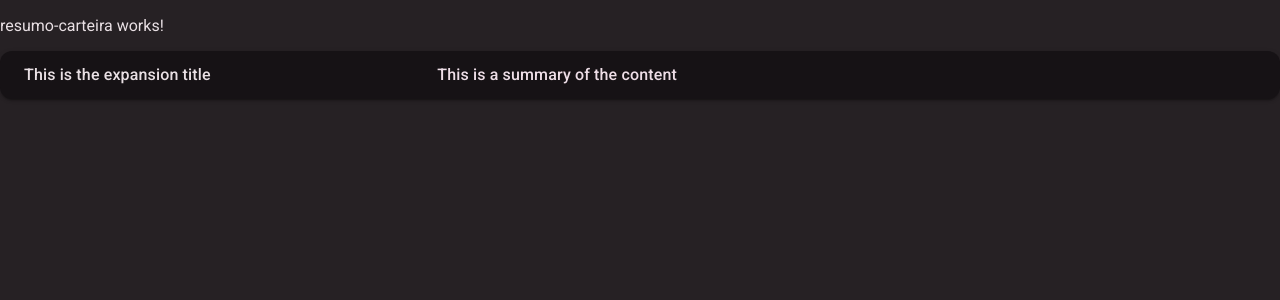
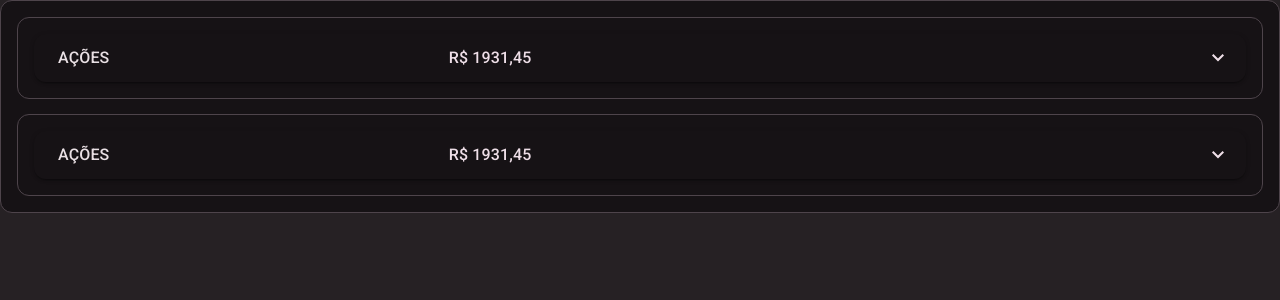
Before and after one commit to beritcarvalho/CarteiraBalanceada.Web, an Angular app in the folder CarteiraBalanceada.Web/: page / in a window 1280 px wide. Shown: the top 300 px of the page. Built offline with nearby package versions, Linux system fonts and the light colour scheme.

Commit message:
- Adicionado card dos ativos

```diff
--- a/CarteiraBalanceada.Web/src/app/features/paginas/resumo-carteira/componentes/ativo/ativo.component.css
+++ b/CarteiraBalanceada.Web/src/app/features/paginas/resumo-carteira/componentes/ativo/ativo.component.css
@@ -0,0 +1,8 @@
+.botoes {
+  display: table-cell;
+  max-width: 600px;
+}
+
+  .botoes .mat-mdc-button-base {
+    margin: 8px 8px 8px 0;
+  }
--- a/CarteiraBalanceada.Web/src/app/features/paginas/resumo-carteira/componentes/ativo/ativo.component.html
+++ b/CarteiraBalanceada.Web/src/app/features/paginas/resumo-carteira/componentes/ativo/ativo.component.html
@@ -1,9 +1,23 @@
-<mat-accordion>
-  <mat-expansion-panel hideToggle>
-    <mat-expansion-panel-header>
-      <mat-panel-title> This is the expansion title </mat-panel-title>
-      <mat-panel-description> This is a summary of the content </mat-panel-description>
-    </mat-expansion-panel-header>
-    <p>This is the primary content of the panel.</p>
-  </mat-expansion-panel>
-</mat-accordion>
+<mat-card appearance="outlined">
+  <mat-card-content>
+    <mat-accordion>
+      <mat-expansion-panel>
+        <mat-expansion-panel-header>
+          <mat-panel-title> AÇÕES </mat-panel-title>
+          <mat-panel-description> R$ 1931,45</mat-panel-description>
+        </mat-expansion-panel-header>
+        <p><b>Posição Atual:</b> R$ 1931,45</p>
+        <p><b>% Ideal:</b> 25,00%</p>
+        <p><b>% Atual:</b> 33,57%</p>
+
+        <section>
+          <div class="botoes">
+            <button mat-stroked-button><mat-icon>add</mat-icon>Aportar</button>
+            <button mat-stroked-button><mat-icon>update</mat-icon>Alterar</button>
+            <button mat-stroked-button><mat-icon>delete</mat-icon>Remover</button>
+          </div>
+        </section>
+      </mat-expansion-panel>
+    </mat-accordion>
+  </mat-card-content>
+</mat-card>
--- a/CarteiraBalanceada.Web/src/app/features/paginas/resumo-carteira/componentes/ativo/ativo.component.ts
+++ b/CarteiraBalanceada.Web/src/app/features/paginas/resumo-carteira/componentes/ativo/ativo.component.ts
@@ -1,11 +1,11 @@
 import { ChangeDetectionStrategy, Component, signal } from '@angular/core';
-import { MatExpansionModule } from '@angular/material/expansion';
 
 
 @Component({
   selector: 'app-ativo',
   templateUrl: './ativo.component.html',
-  styleUrl: './ativo.component.css'
+  styleUrl: './ativo.component.css',
+  changeDetection: ChangeDetectionStrategy.OnPush,
 })
 export class AtivoComponent {
   readonly panelOpenState = signal(false);
--- a/CarteiraBalanceada.Web/src/app/features/paginas/resumo-carteira/resumo-carteira.component.css
+++ b/CarteiraBalanceada.Web/src/app/features/paginas/resumo-carteira/resumo-carteira.component.css
@@ -0,0 +1,3 @@
+.ativos {
+    margin-bottom: 15px
+}
--- a/CarteiraBalanceada.Web/src/app/features/paginas/resumo-carteira/resumo-carteira.component.html
+++ b/CarteiraBalanceada.Web/src/app/features/paginas/resumo-carteira/resumo-carteira.component.html
@@ -1,2 +1,8 @@
-<p>resumo-carteira works!</p>
-<app-ativo></app-ativo>
+<mat-card appearance="outlined">
+  <mat-card-content class="ativos">
+    <app-ativo></app-ativo>
+  </mat-card-content>
+  <mat-card-content>
+    <app-ativo></app-ativo>
+  </mat-card-content>
+</mat-card>
--- a/CarteiraBalanceada.Web/src/app/features/paginas/resumo-carteira/resumo-carteira.component.ts
+++ b/CarteiraBalanceada.Web/src/app/features/paginas/resumo-carteira/resumo-carteira.component.ts
@@ -1,9 +1,10 @@
-import { Component } from '@angular/core';
+import { Component, ChangeDetectionStrategy } from '@angular/core';
 
 @Component({
   selector: 'app-resumo-carteira',
   templateUrl: './resumo-carteira.component.html',
-  styleUrl: './resumo-carteira.component.css'
+  styleUrl: './resumo-carteira.component.css',
+  changeDetection: ChangeDetectionStrategy.OnPush
 })
 export class ResumoCarteiraComponent {
 
```
Also changed, not shown: CarteiraBalanceada.Web/src/app/features/features.module.ts (+10 -1 lines), 2 other files (tests, documents, lock files or other folders).
